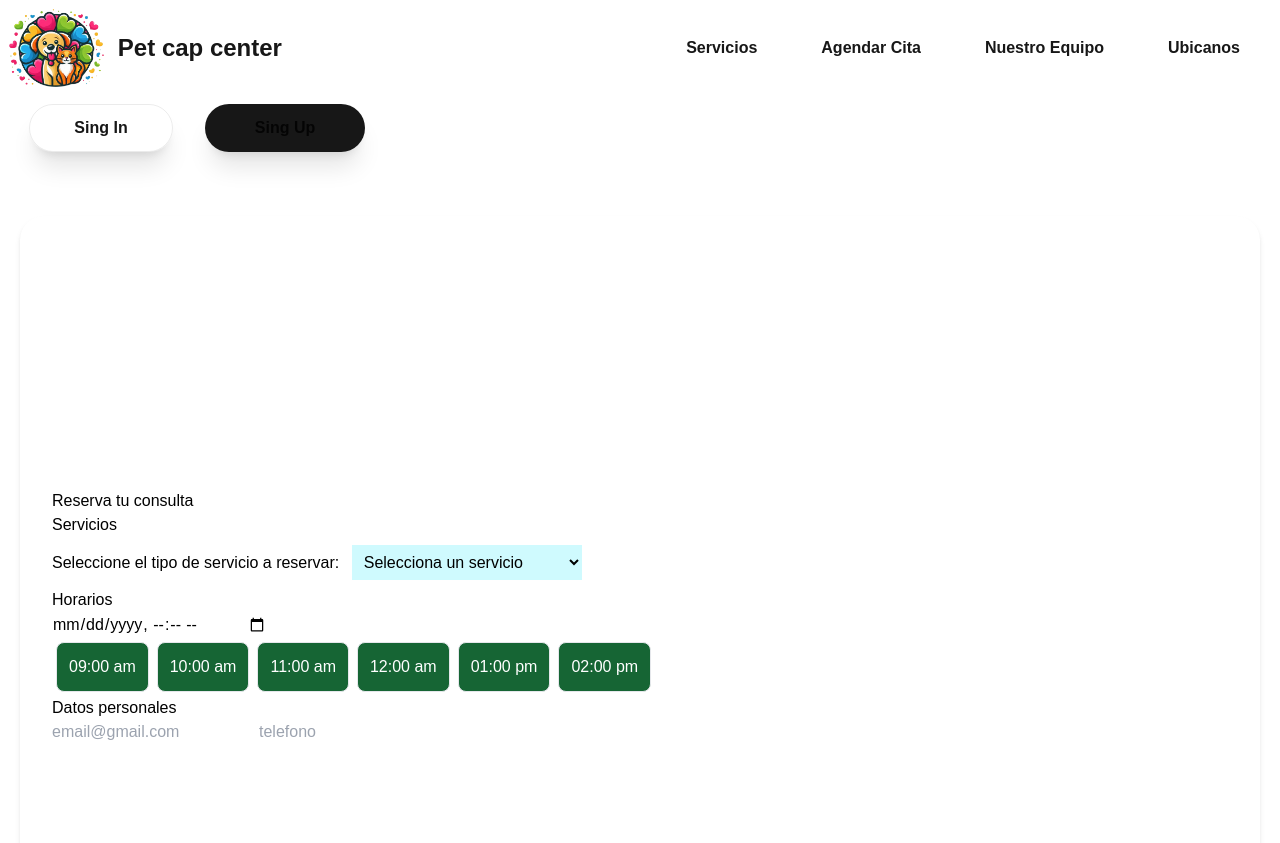
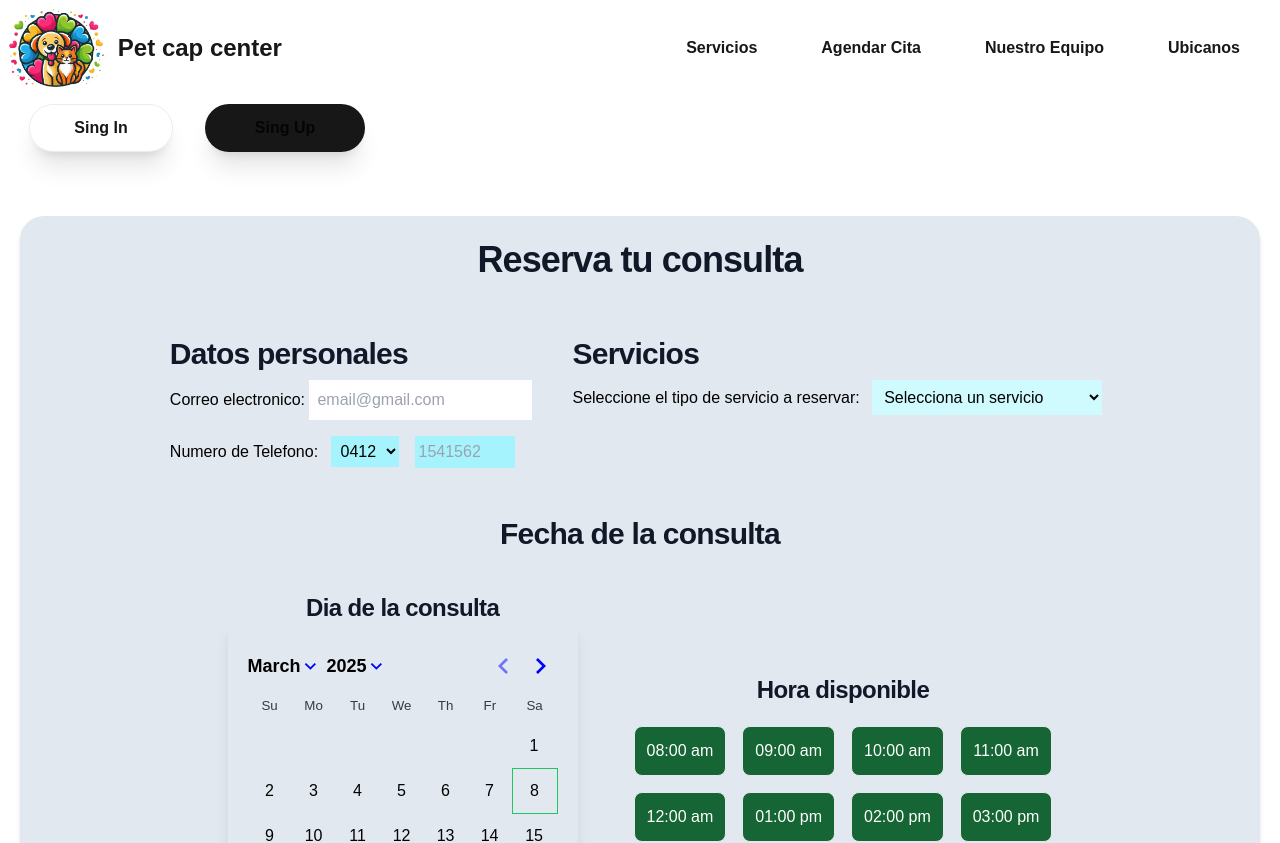
Before and after one commit to XtremeDust/proyecto-consultorio, a Next.js app in the folder walas-app/: page /consulta in a window 1280 px wide. Shown: the top 843 px of the page. Built offline with nearby package versions, Linux system fonts and the light colour scheme.

Commit message:
actualizacion pag consultas

```diff
--- a/walas-app/package.json
+++ b/walas-app/package.json
@@ -9,9 +9,10 @@
     "lint": "next lint"
   },
   "dependencies": {
+    "next": "15.1.7",
     "react": "^19.0.0",
-    "react-dom": "^19.0.0",
-    "next": "15.1.7"
+    "react-day-picker": "^9.5.1",
+    "react-dom": "^19.0.0"
   },
   "devDependencies": {
     "postcss": "^8",
--- /dev/null
+++ b/walas-app/src/components/consulta/fecha.js
@@ -0,0 +1,33 @@
+import React from 'react'
+import { DayPicker, getDefaultClassNames} from "react-day-picker";
+import "react-day-picker/style.css";
+
+export function Fecha() {
+    const [selected, setSelected] = React.useState();
+    const defaultClassNames = getDefaultClassNames();
+
+    return (
+      <DayPicker
+        mode="single"
+        captionLayout="dropdown"
+
+        startMonth={new Date(2025, 2)}
+        endMonth={new Date(2025, 4)}
+        classNames={{
+          today: ` border border-green-500 `, // Add a border to today's date
+          selected: `bg-green-500 text-white`, // Highlight the selected day
+          root: `${defaultClassNames.root} shadow-lg p-5`, // Add a shadow to the root element
+          chevron: `${defaultClassNames.chevron} fill-amber-500`, // Change the color of the chevron
+        }}
+        selected={selected}
+        onSelect={setSelected}
+        footer={
+          selected
+            ? `Fecha escogida ${selected.toLocaleDateString()}.`
+            : "Selecciona una Fecha."
+        }
+      />
+    );
+  }
+
+  export default Fecha;
--- a/walas-app/src/components/consulta/main-consulta.jsx
+++ b/walas-app/src/components/consulta/main-consulta.jsx
@@ -1,22 +1,62 @@
-import React from 'react'
+"use client";
+import React, {useState} from 'react';
+import Calendario from "./fecha";
+
 
 const hora = [
-  {title: '09:00 am',},
-  {title: '10:00 am',},
-  {title: '11:00 am',},
-  {title: '12:00 am',},
-  {title: '01:00 pm',},
-  {title: '02:00 pm',},
+  {title: '08:00 am', id: 1,},
+  {title: '09:00 am', id: 2,},
+  {title: '10:00 am', id: 3,},
+  {title: '11:00 am', id: 4,},
+  {title: '12:00 am', id: 5,},
+  {title: '01:00 pm', id: 6,},
+  {title: '02:00 pm', id: 7,},
+  {title: '03:00 pm', id: 8,},
+  {title: '04:00 pm', id: 9,},
+  {title: '05:00 pm', id: 10,},
+  {title: '06:00 pm', id: 11,},
+]
 
+const telf=[
+  {tfn: '0412', id: 1,},
+  {tfn: '0424', id: 2,},
+  {tfn: '0414', id: 3,},
 ]
 
 function consulta() {
+
+  const [selecionaH, setSelectH] = useState(null);
+
   return (
     <div className=' justify-center items-center p-5'>
-      <div className='bg-white text-black min-h-screen mx-auto max-w-screen-2xl px-6 m-5 lg:px-8 sm:flex-col sm:flex sm:justify-center rounded-3xl shadow-md'>
-        <h2>Reserva tu consulta</h2>
-        <section className='tipo'>
-          <h3>Servicios</h3>
+      <div className='bg-slate-200 text-black mx-auto max-w-screen-xl p-6 m-5 lg:px-8 sm:flex-col sm:flex sm:justify-center rounded-3xl shadow-md'>
+        <h2 className='text-4xl font-semibold tracking-tight text-pretty text-center text-gray-900 sm:text-4xl'>Reserva tu consulta</h2>
+
+
+        <form action="" className='flex flex-col items-center justify-center my-4'>
+
+        <div className='datos m-5 flex flex-col lg:flex-row '>
+          <section className='datos m-5'>
+            <h3 className='text-3xl font-semibold tracking-tight text-pretty lg:text-justify text-center text-gray-900 sm:text-3xl'>Datos personales</h3>
+            <div className='correo'>
+            <label htmlFor="email">Correo electronico: </label>
+            <input type="email" name="email" id="email" className='my-2 p-2' placeholder='email@gmail.com' />
+            </div>
+
+            <div className='numero'>
+            <label htmlFor="tfl">Numero de Telefono: </label>
+            <select name="options" id="options" className=' bg-cyan-200 m-2 p-1.5 '>
+              {telf.map((telf)=>(
+              <option key={telf.id} value={telf.tfn}>{telf.tfn}</option>
+              ))}
+            </select>
+            <input type="tel" name="tlf" id="tfl" className='m-2 p-1 w-[100px]  bg-cyan-200 ' placeholder='1541562' />
+            </div>
+          </section>
+
+          <section className='tipo m-5'>
+
+            <h3 className='text-3xl font-semibold tracking-tight text-pretty lg:text-justify text-center text-gray-900 sm:text-3xl'>Servicios</h3>
             <label htmlFor='opt'>Seleccione el tipo de servicio a reservar: </label >
             <select name="options" id="options" className=' bg-cyan-100 m-2 p-2 '>
               <option value="Selecciona un servicio">Selecciona un servicio</option>
@@ -24,26 +64,43 @@ function consulta() {
               <option value="Consulta Dental">Consulta Dental</option>
               <option value="Peluquería Canina y Felina">Peluquería Canina y Felina</option>
             </select>
+
+          </section>
+        </div>
+
+        <h3 className='text-3xl font-semibold tracking-tight text-pretty lg:text-justify text-center text-gray-900 sm:text-3xl'>Fecha de la consulta</h3>
+        <div className='datos consulta flex flex-col items-center lg:flex-row'>
+
+        <section className='dia m-2 p-5 '>
+          <div className="dias my-3 flex flex-col items-center justify-center">
+          <h3 className='text-2xl font-semibold tracking-tight text-pretty lg:text-justify text-center text-gray-900 sm:text-2xl'>Dia de la consulta</h3>
+          <Calendario></Calendario>
+          </div>
         </section>
 
-        <section className='horarios'>
-          <h3>Horarios</h3>
-          <input type="datetime-local" name="" id="" />
-          <div className='horas'>
+        <section className='hora m-2 '>
+        <h3 className='text-2xl font-semibold tracking-tight text-pretty text-center text-gray-900 sm:text-2xl'>Hora disponible</h3>
+          <div className='horas grid grid-cols-4 m-3'>
+
           {hora.map((hora)=>(
-            <button className='text-white border m-1 p-3 rounded-lg bg-green-800 hover:shadow-sm transition delay-75 ease-in-out hover:-translate-y-1 '>
+            <button type='button' key={hora.id} className='text-white border m-2 p-3 rounded-lg bg-green-800 hover:shadow-sm transition delay-75 ease-in-out hover:-translate-y-1 ' onClick={() => setSelectH(hora.title)}>
                         {hora.title}
             </button>
           ))}
+          </div>
 
+          <div className='horaSeleccionada text-center'>
+            {selecionaH ? `Hora seleccionada: ${selecionaH}`:"Por Favor seleccione la hora."}
           </div>
         </section>
 
-        <section className='datos'>
-          <h3>Datos personales</h3>
-          <input type="email" name="email" id="email" placeholder='email@gmail.com' />
-          <input type="tel" name="tlf" id="tfl" placeholder='telefono' />
-        </section>
+        </div>
+
+
+        <input type="submit" className='m-3 p-2 w-[200px] bg-green-900 text-white rounded-xl cursor-pointer' value="Agendar cita" />
+
+        </form>
+
 
       </div>
     </div>
```
Also changed, not shown: 1 other file (tests, documents, lock files or other folders). Lines whose indentation alone changed are shown as unchanged.
